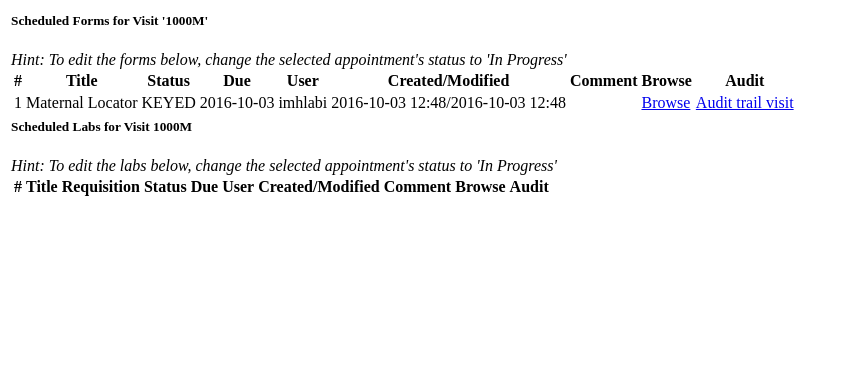
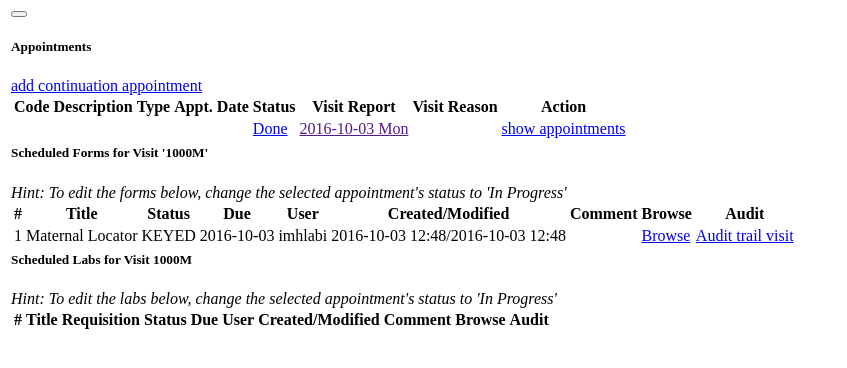
Before and after one commit to botswana-harvard/amp, a Django app: template amp_dashboard/templates/amp_dashboard/appointment_forms.html in a window 1280 px wide. Shown: the top 368 px of the page, without its empty margins (0-847 px from the left). Run offline with Django 3.2, Linux system fonts and the light colour scheme; the template is opened without the code that fills it, so the values that code supplies are empty.

Commit message:
show hidden table appt continuation

```diff
--- a/amp_dashboard/templates/amp_dashboard/add_continuation_appointment.html
+++ b/amp_dashboard/templates/amp_dashboard/add_continuation_appointment.html
@@ -1,8 +1,6 @@
-<p>
-	<h5>Appointments</h5>
-	<a href="#">add continuation appointment</a>
-</p>
 
+<h5>Appointments</h5>
+<a href="#">add continuation appointment</a>
 <table class="table table-striped">
 	<thead>
     	<tr>
@@ -18,13 +16,13 @@
     </thead>
     <tbody>
 	    <tr>
-	    	<td><b>{{visit_code}}</b></td>
-	        <td><b>{{model}}</b></td>
-			<td>{{appt_type}}</td>
-			<td>{{appt_date}}</td>
-			<td><a href="{{appt_status_link}}">Done</a></td>
-	        <td><a href="{{appt_visit_link}}">2016-10-03 Mon</a></td>
-	        <td><b>{{visit_reason}}</b></td>
+	    	<td><b></b></td>
+	        <td><b></b></td>
+			<td></td>
+			<td></td>
+			<td><a href="#">Done</a></td>
+	        <td><a href="">2016-10-03 Mon</a></td>
+	        <td><b></b></td>
 		    <td><a href="#">show appointments</a></td>
 	   	</tr>
     </tbody>
--- a/amp_dashboard/templates/amp_dashboard/appointment_forms.html
+++ b/amp_dashboard/templates/amp_dashboard/appointment_forms.html
@@ -2,9 +2,9 @@
 	<thead></thead>
 	<tbody>
 	    <tr>
-	      <td id="lab-results-panel" style="display: none;">
+	      <td id="lab-results-panel">
 	        <div id="dashboard-link">
-	          <button type="button" id="board-link">show dashboard</button>
+	          <button type="button" id="board-link"></button>
 	        </div>
 	        <div id="results-space"></div>
 	        <p>{% include "amp_dashboard/add_continuation_appointment.html" %}</p>
```
